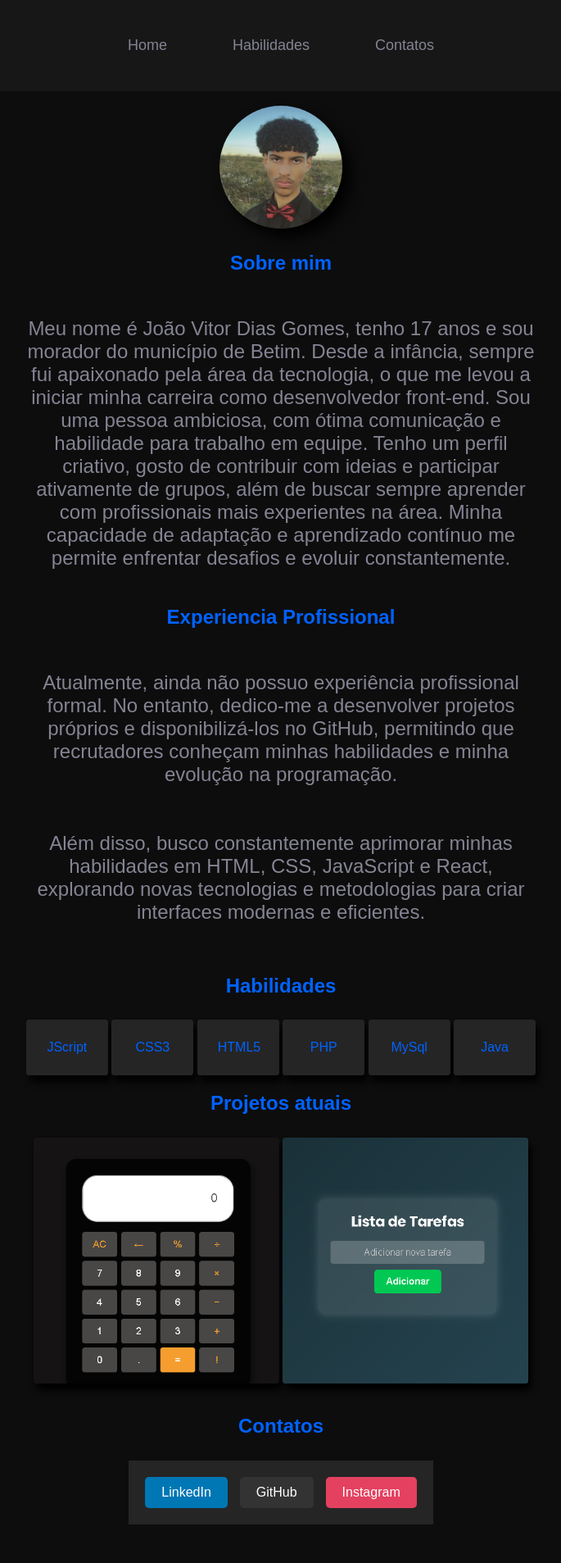
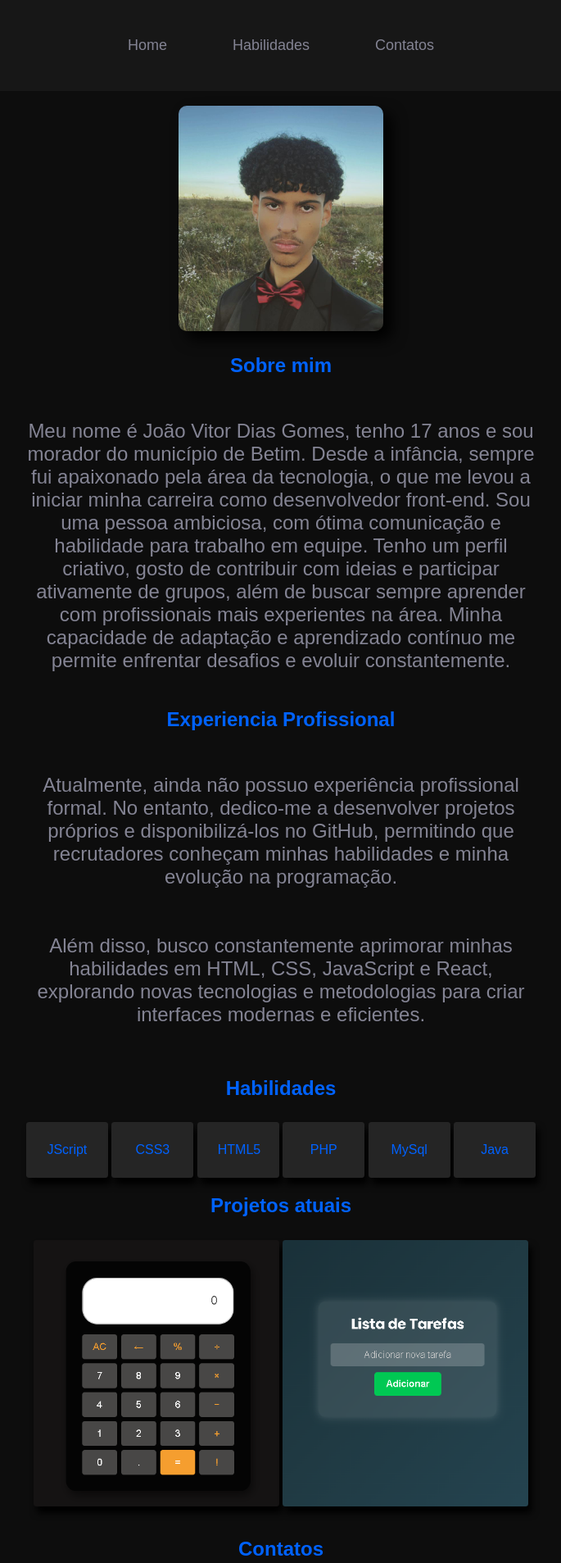
Before and after one commit to JoaoVitor-DiasGomes/portfolio, a plain HTML site: page index.html in a window 1280 px wide. Shown: the top 1907 px of the page at 82% size, without its empty margins (297-982 px from the left). Before the commit the page ends 1860 px from the top, so only its background shows below. Drawn offline with nearby package versions, Linux system fonts and the light colour scheme.

Commit message:
Atualizar o style.css

```diff
--- a/style.css
+++ b/style.css
@@ -8,6 +8,7 @@ body {
 
 h1, h2 {
     color: #0062ff;
+    place-items: center;
     text-align: center;
 }
 
@@ -20,13 +21,12 @@ h1, h2 {
     background-size: cover;
     background-position: center;
     background-repeat: no-repeat;
-    background-image: url('profile.jpeg');
+    background-image: url(profile.jpeg);
     width: 150px;
-    height: 150px;
-    padding: 0;
-    border-radius: 50%;
+    height: 175px;
+    padding: 50px;
+    border-radius: 10px;
     box-shadow: rgba(0, 0, 0, 1) 10px 10px 18px;
-    margin: auto;
 }
 
 a {
@@ -38,7 +38,7 @@ p {
     width: 50%;
 }
 
-.about, .experience, .abilities, .projects, .contact {
+.about, .experience, .abilities, .projects, .contacts {
     display: grid;
     place-items: center;
     text-align: center;
@@ -64,17 +64,17 @@ button:hover {
 }
 
 .pbtn {
-    background-image: url('Calculator.png');
+    background-image: url(Calculator.png);
     width: 300px;
-    height: 300px;
+    height: 325px;
     padding: 10px;
     background-size: cover;
 }
 
-.btn {
-    background-image: url('TaskList.png');
+.btn{
+    background-image: url(TaskList.png);
     width: 300px;
-    height: 300px;
+    height: 325px;
     padding: 10px;
     background-size: cover;
 }
@@ -174,16 +174,6 @@ button:hover {
     .cards button {
         width: 80%;
     }
-
-    .img {
-        width: 120px;
-        height: 120px;
-    }
-
-    .pbtn, .btn {
-        width: 350px;
-        height: 350px;
-    }
 }
 
 @media (max-width: 480px) {
@@ -192,10 +182,10 @@ button:hover {
     }
 
     .cards button {
-        font-size: 14px;
+        font-size: 12px;
     }
 
     .contact-button {
-        font-size: 14px;
+        font-size: 12px;
     }
 }
```
